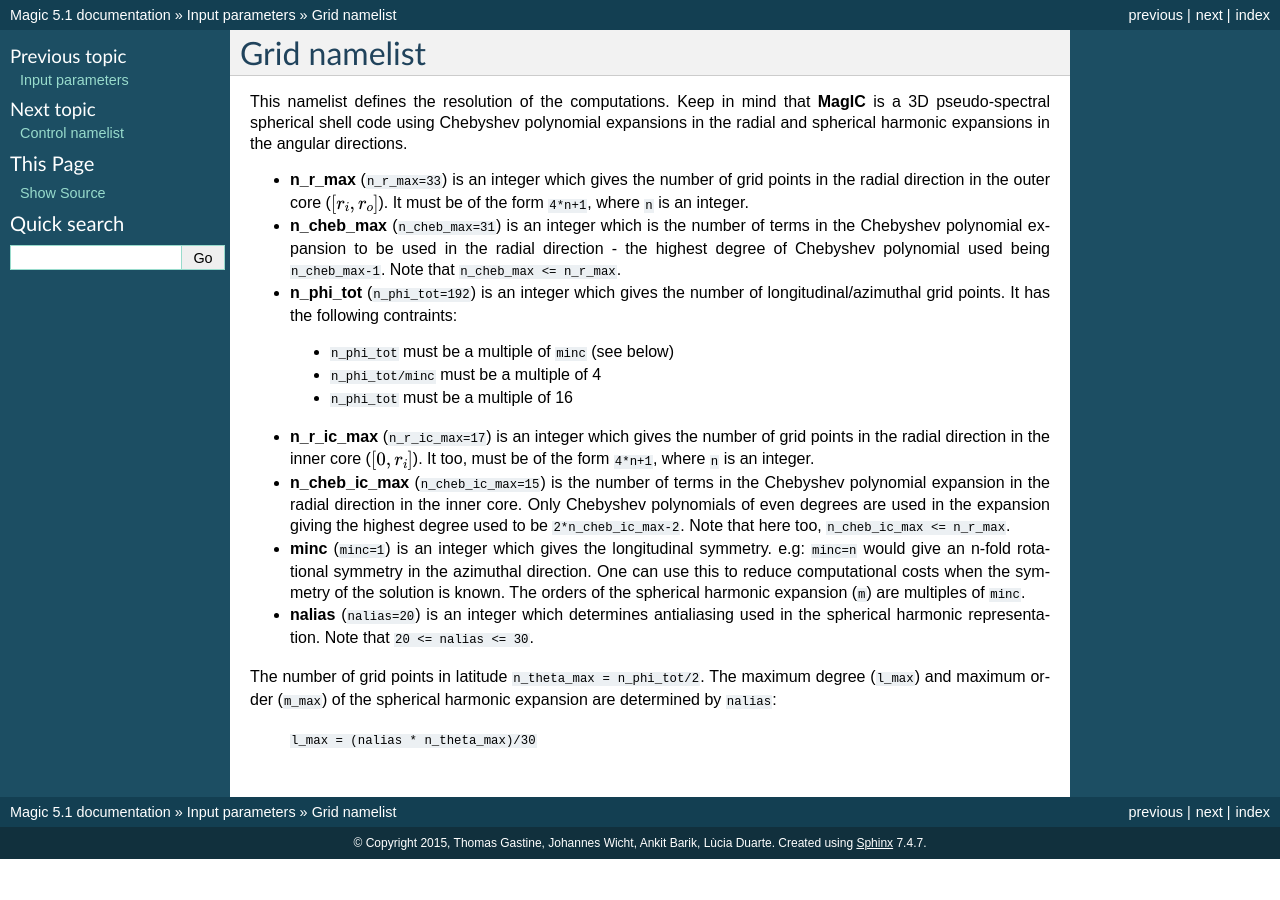
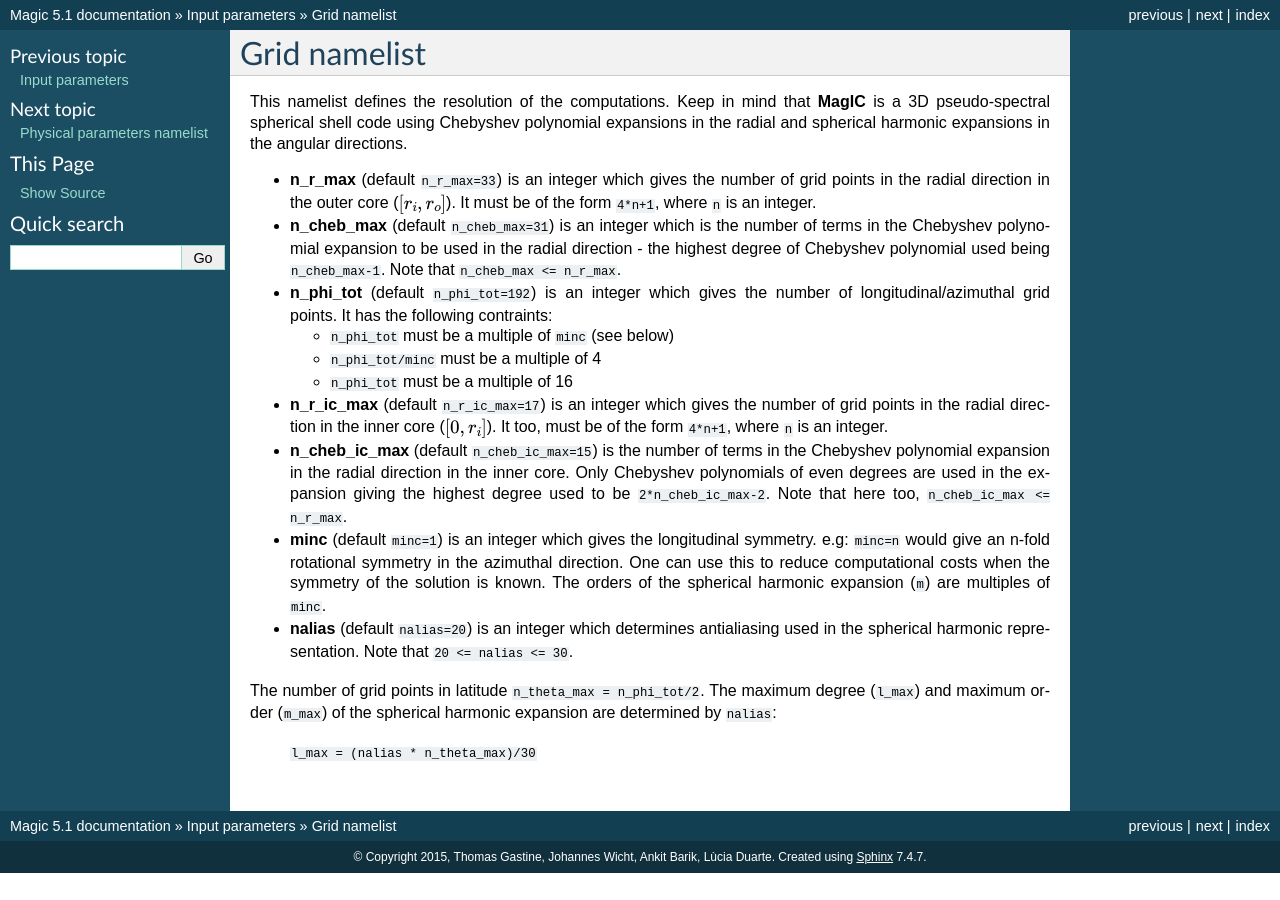
Before and after one commit to magic-sph/magic, a Sphinx documentation site: the page built from doc/sphinx/gridNamelist.rst, in a window 1280 px wide. Built offline with Sphinx 7.4.7, drawn with Linux system fonts in a browser that asks for light colours.

```diff
--- a/doc/sphinx/gridNamelist.rst
+++ b/doc/sphinx/gridNamelist.rst
@@ -6,23 +6,25 @@
 This namelist defines the resolution of the computations. Keep in mind that **MagIC** is a 3D pseudo-spectral spherical shell code using Chebyshev polynomial expansions in the radial and spherical harmonic expansions in the angular directions.
 
 
-* **n_r_max** (``n_r_max=33``) is an integer which gives the number of grid points in the radial direction in the outer core (:math:`[r_i,r_o]`). It must be of the form ``4*n+1``, where ``n`` is an integer.
+* **n_r_max** (default ``n_r_max=33``) is an integer which gives the number of grid points in the radial direction in the outer core (:math:`[r_i,r_o]`). It must be of the form ``4*n+1``, where ``n`` is an integer.
 
-* **n_cheb_max** (``n_cheb_max=31``) is an integer which is the number of terms in the Chebyshev polynomial expansion to be used in the radial direction - the highest degree of Chebyshev polynomial used being ``n_cheb_max-1``. Note that ``n_cheb_max <= n_r_max``.
+* **n_cheb_max** (default ``n_cheb_max=31``) is an integer which is the number of terms in the Chebyshev polynomial expansion to be used in the radial direction - the highest degree of Chebyshev polynomial used being ``n_cheb_max-1``. Note that ``n_cheb_max <= n_r_max``.
 
-* **n_phi_tot** (``n_phi_tot=192``) is an integer which gives the number of longitudinal/azimuthal grid points. It has the following contraints:
+* **n_phi_tot** (default ``n_phi_tot=192``) is an integer which gives the number of longitudinal/azimuthal grid points. It has the following contraints:
 
- * ``n_phi_tot`` must be a multiple of ``minc`` (see below)
- * ``n_phi_tot/minc`` must be a multiple of 4
- * ``n_phi_tot`` must be a multiple of 16
+  - ``n_phi_tot`` must be a multiple of ``minc`` (see below)
 
-* **n_r_ic_max** (``n_r_ic_max=17``) is an integer which gives the number of grid points in the radial direction in the inner core (:math:`[0,r_i]`). It too, must be of the form ``4*n+1``, where ``n`` is an integer.
+  - ``n_phi_tot/minc`` must be a multiple of 4
 
-* **n_cheb_ic_max** (``n_cheb_ic_max=15``) is the number of terms in the Chebyshev polynomial expansion in the radial direction in the inner core. Only Chebyshev polynomials of even degrees are used in the expansion giving the highest degree used to be ``2*n_cheb_ic_max-2``. Note that here too, ``n_cheb_ic_max <= n_r_max``.
+  - ``n_phi_tot`` must be a multiple of 16
 
-* **minc** (``minc=1``) is an integer which gives the longitudinal symmetry. e.g: ``minc=n`` would give an n-fold rotational symmetry in the azimuthal direction. One can use this to reduce computational costs when the symmetry of the solution is known. The orders of the spherical harmonic expansion (``m``) are multiples of ``minc``.
+* **n_r_ic_max** (default ``n_r_ic_max=17``) is an integer which gives the number of grid points in the radial direction in the inner core (:math:`[0,r_i]`). It too, must be of the form ``4*n+1``, where ``n`` is an integer.
 
-* **nalias** (``nalias=20``) is an integer which determines antialiasing used in the spherical harmonic representation. Note that ``20 <= nalias <= 30``.
+* **n_cheb_ic_max** (default ``n_cheb_ic_max=15``) is the number of terms in the Chebyshev polynomial expansion in the radial direction in the inner core. Only Chebyshev polynomials of even degrees are used in the expansion giving the highest degree used to be ``2*n_cheb_ic_max-2``. Note that here too, ``n_cheb_ic_max <= n_r_max``.
+
+* **minc** (default ``minc=1``) is an integer which gives the longitudinal symmetry. e.g: ``minc=n`` would give an n-fold rotational symmetry in the azimuthal direction. One can use this to reduce computational costs when the symmetry of the solution is known. The orders of the spherical harmonic expansion (``m``) are multiples of ``minc``.
+
+* **nalias** (default ``nalias=20``) is an integer which determines antialiasing used in the spherical harmonic representation. Note that ``20 <= nalias <= 30``.
 
 
 The number of grid points in latitude ``n_theta_max = n_phi_tot/2``. The maximum degree (``l_max``) and maximum order (``m_max``) of the spherical harmonic expansion are determined by ``nalias``:
--- a/doc/sphinx/install.rst
+++ b/doc/sphinx/install.rst
@@ -104,7 +104,7 @@
 Preparing a production run
 ==========================
 
-After building the executable, use one of the namelists from the ``samples`` folder (called ``input.nml``) and invoke run **MagIC** as follows:
+After building the executable, use one of the namelists from the ``samples`` folder (called ``input.nml``) and run **MagIC** as follows:
 
 Running the code without OpenMP::
 
```
Also changed, not shown: doc/sphinx/BextNamelist.rst (added, +58 -0 lines), doc/sphinx/autoTests.rst (+6 -6 lines), doc/sphinx/mantle_icNamelist.rst (added, +75 -0 lines), doc/sphinx/namelists.rst (+8 -5 lines).
